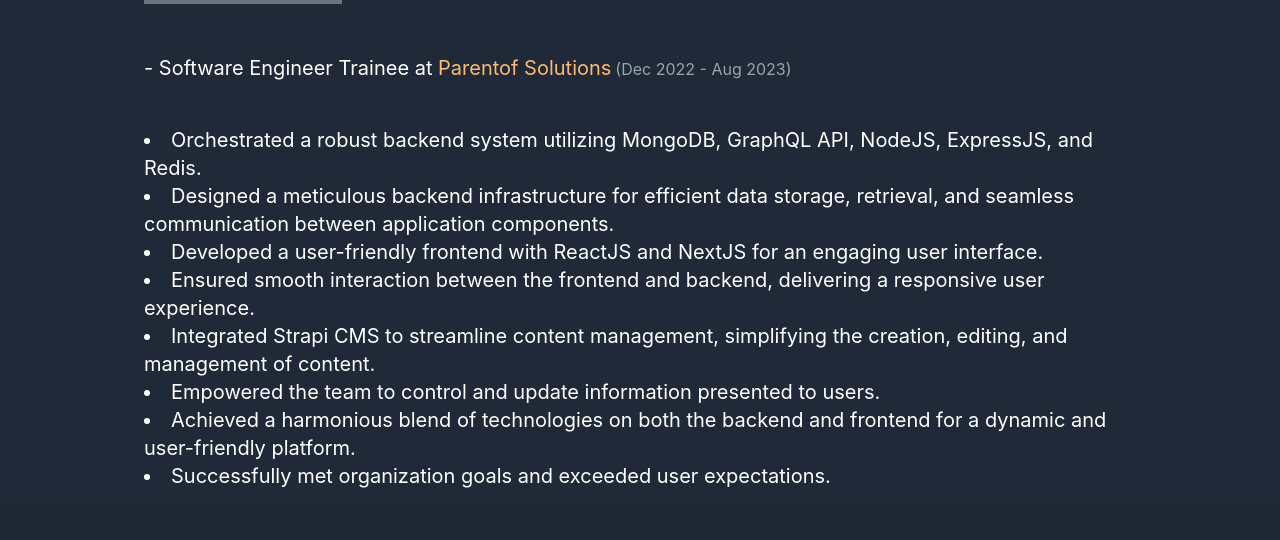
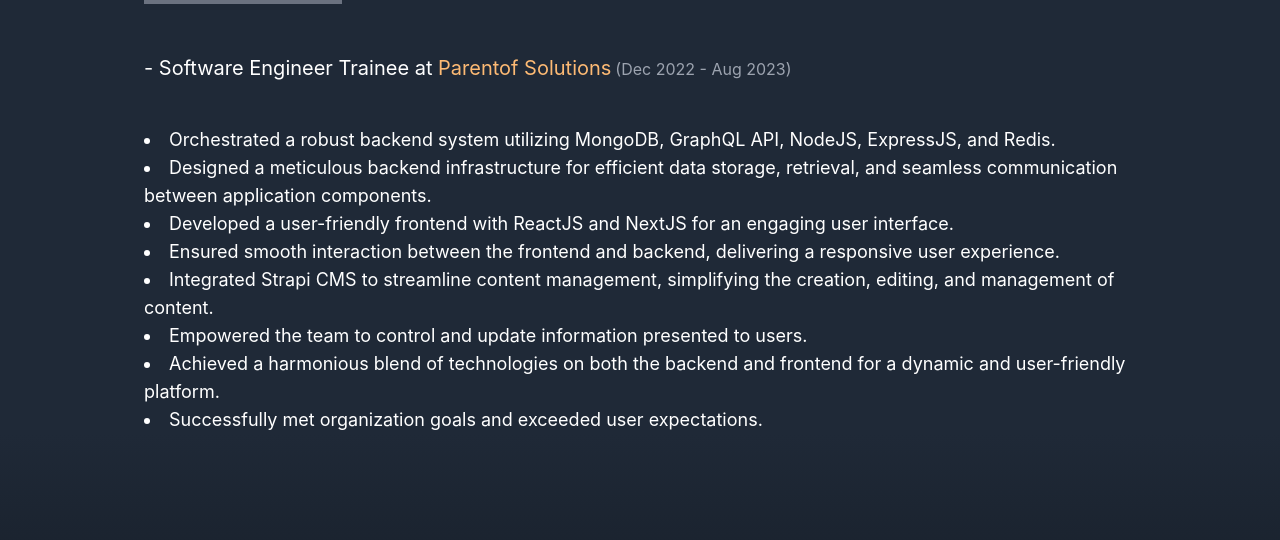
Before and after one commit to soumyanil22/soumyanil-portfolio, a React (Create React App) app: page / in a window 1280 px wide. Shown: the part 1907-2447 px from the top of the page. Built offline with nearby package versions, Linux system fonts and the light colour scheme.

Commit message:
added changes

```diff
--- a/src/Components/Experience.jsx
+++ b/src/Components/Experience.jsx
@@ -21,7 +21,7 @@
         </h5>
         <p className="text-xl mt-5"></p>
         <br />
-        <ul className="text-xl list-disc list-inside">
+        <ul className="text-lg list-disc list-inside">
           <li>
             Orchestrated a robust backend system utilizing MongoDB, GraphQL API,
             NodeJS, ExpressJS, and Redis.
```
